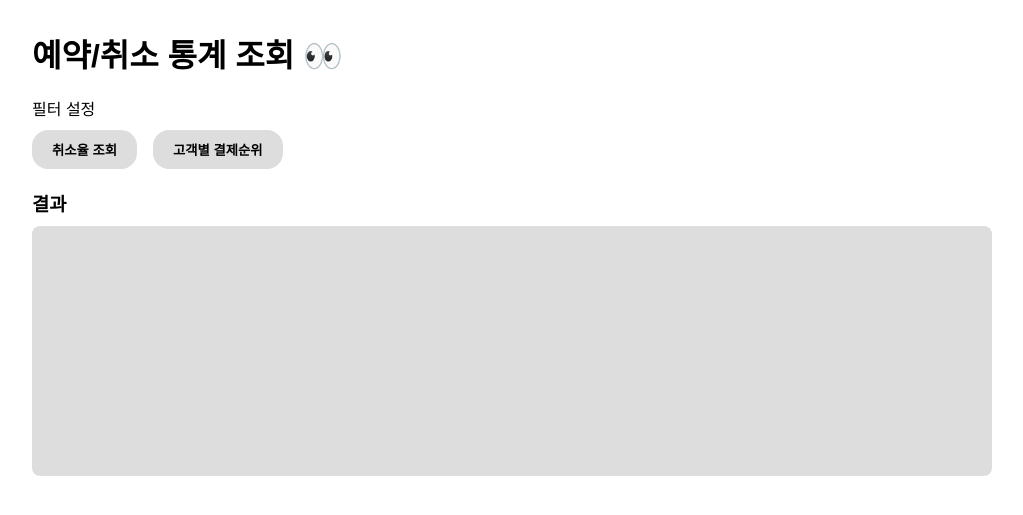
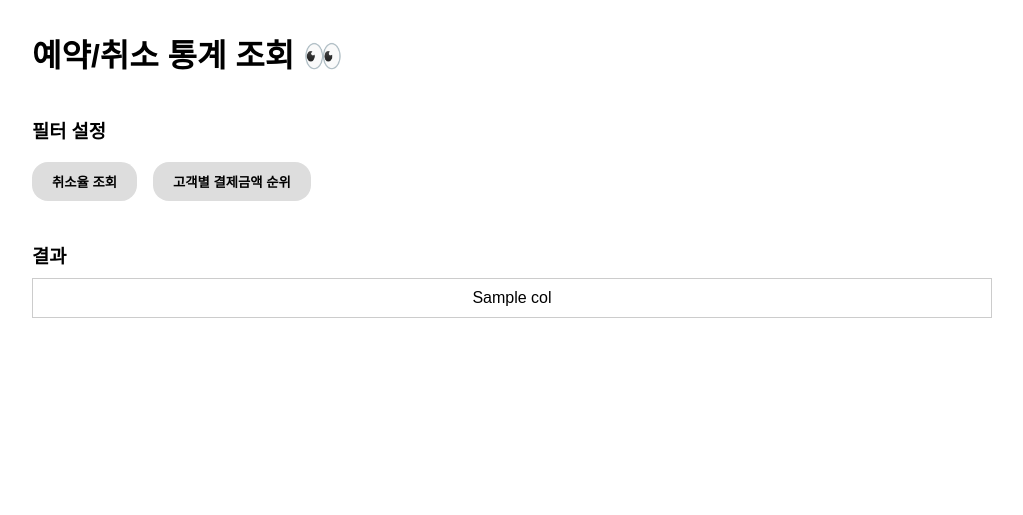
Before and after one commit to clr4takeoff/2025-Spring-Database, a Flask app: template templates/admin.html in a window 1280 px wide. Shown: the part 119-634 px from the top of the page, without its empty margins (128-1151 px from the left). Run offline with Flask 3, Linux system fonts and the light colour scheme; the template is opened without the code that fills it: most values are stand-ins (such as "Sample title", 1, 10 or a date in 2020).

Commit message:
Admin login routing and DB stats linked

```diff
--- a/app.py
+++ b/app.py
@@ -1,5 +1,5 @@
 from flask import Flask, request, redirect, render_template, url_for, session
-from db_utils import get_connection, verify_user, get_flights, get_user_reservations, is_admin
+from db_utils import get_connection, verify_user, get_flights, get_user_reservations, is_admin, get_cancel_ratio, get_payment_rank
 
 app = Flask(__name__)
 app.secret_key = 'your_secret_key'
@@ -66,7 +66,18 @@ def logout():
 def admin_page():
     if 'cno' not in session or not is_admin(session['cno']):
         return redirect(url_for('login'))
-    return render_template('admin.html', name=session['name'])
+
+    view = request.args.get('view', 'cancel')  # 기본값: 취소율
+
+    if view == 'cancel':
+        result = get_cancel_ratio()  # → db_utils 함수
+    elif view == 'payment':
+        result = get_payment_rank()
+    else:
+        result = []
+
+    return render_template('admin.html', name=session['name'], view=view, results=result)
+
 
 if __name__ == '__main__':
     app.run(debug=True)
--- a/static/css/admin.css
+++ b/static/css/admin.css
@@ -38,11 +38,11 @@ header {
 
 main h1 {
   margin-top: 30px;
-  margin-bottom: 20px;
+  margin-bottom: 40px;
 }
 
 .filters {
-  margin-bottom: 20px;
+  margin-bottom: 40px;
 }
 
 .filter-buttons {
@@ -68,11 +68,6 @@ main h1 {
   margin-bottom: 10px;
 }
 
-.result-box {
-  height: 250px;
-  background-color: #ddd;
-  border-radius: 8px;
-}
 
 .logout-btn {
   background: #ddd;
@@ -91,3 +86,32 @@ main h1 {
   background-color: #bbb;
   color: white;
 }
+
+.table-wrapper {
+  border: 1px solid #ccc;
+  border-radius: 8px;
+  overflow: hidden;
+}
+
+.scroll-body {
+  max-height: 300px;
+  overflow-y: auto;
+}
+
+.result-table {
+  width: 100%;
+  border-collapse: collapse;
+  table-layout: fixed;
+}
+
+.header-table th,
+.body-table td {
+  border: 1px solid #ccc;
+  padding: 10px;
+  text-align: center;
+  white-space: nowrap;
+}
+
+.header-table th {
+  background-color: #f2f2f2;
+}
--- a/templates/admin.html
+++ b/templates/admin.html
@@ -19,17 +19,58 @@
       <h1>예약/취소 통계 조회 👀</h1>
 
       <section class="filters">
-        <label>필터 설정</label>
-        <div class="filter-buttons">
-          <button>취소율 조회</button>
-          <button>고객별 결제순위</button>
-        </div>
+          <h3>필터 설정</h3>
+            <div class="filter-buttons">
+              <a href="{{ url_for('admin_page', view='cancel') }}"><button>취소율 조회</button></a>
+              <a href="{{ url_for('admin_page', view='payment') }}"><button>고객별 결제금액 순위</button></a>
+            </div>
       </section>
 
-      <section class="results">
-        <h3>결과</h3>
-        <div class="result-box"></div>
-      </section>
+        <section class="results">
+          <h3>결과</h3>
+          <div class="result-box">
+            <table class="result-table">
+              <div class="result-box">
+                <!-- 헤더 테이블 -->
+                <table class="result-table header-table">
+                  <thead>
+                    {% if view == 'cancel' %}
+                    <tr>
+                      <th>고객번호</th>
+                      <th>이름</th>
+                      <th>예약건수</th>
+                      <th>취소건수</th>
+                      <th>취소율</th>
+                    </tr>
+                    {% elif view == 'payment' %}
+                    <tr>
+                      <th>고객번호</th>
+                      <th>예약일시</th>
+                      <th>결제금액</th>
+                      <th>결제순위</th>
+                    </tr>
+                    {% endif %}
+                  </thead>
+                </table>
+
+                <!-- 바디 테이블 (스크롤 적용) -->
+                <div class="scroll-body">
+                  <table class="result-table body-table">
+                    <tbody>
+                      {% for row in results %}
+                      <tr>
+                        {% for col in row %}
+                        <td>{{ col }}</td>
+                        {% endfor %}
+                      </tr>
+                      {% endfor %}
+                    </tbody>
+                  </table>
+                </div>
+              </div>
+
+        </section>
+
     </main>
   </div>
   <script src="{{ url_for('static', filename='js/script.js') }}"></script>
```
Also changed, not shown: db_utils.py (+40 -0 lines).
